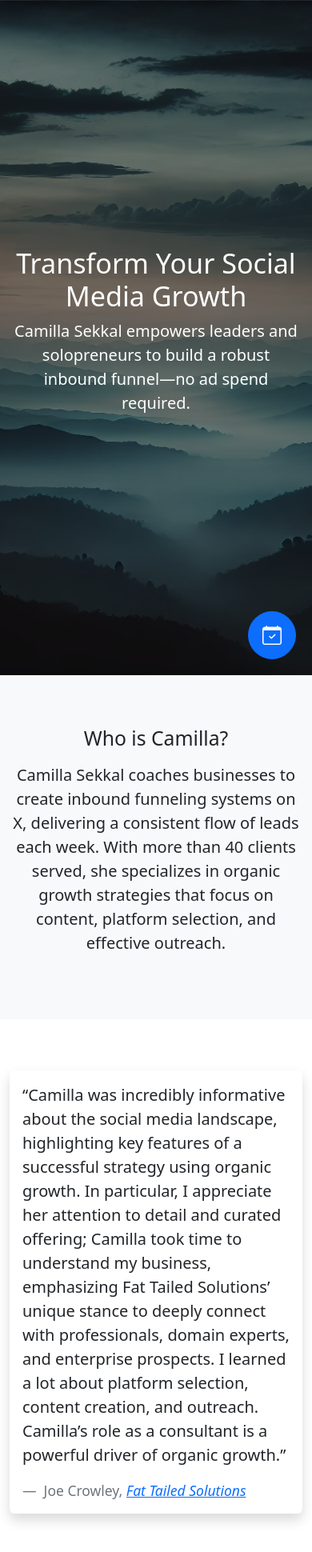
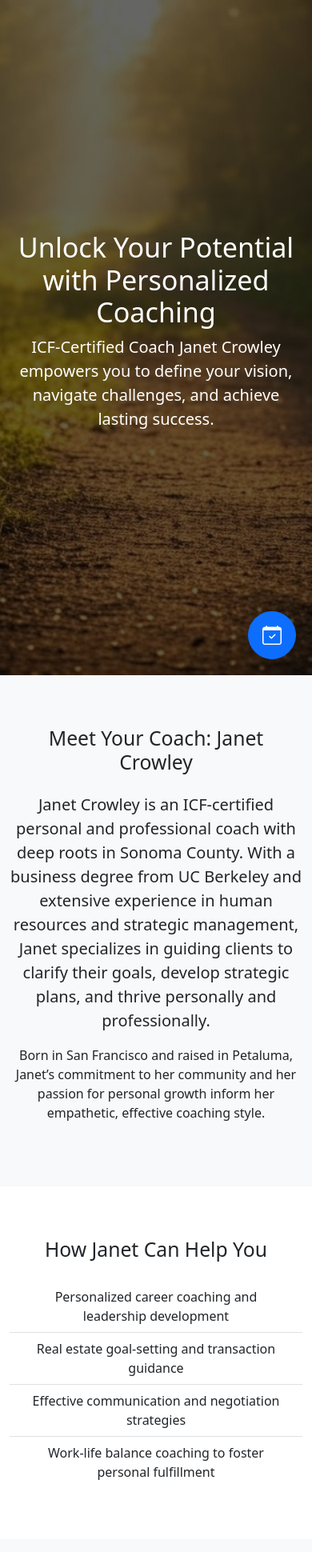
Before and after one commit to joseph-crowley/camilla-sekkal-site, a website: page src/index.html in a window 390 px wide. Shown: the top 1940 px of the page at 80% size. Drawn offline with nearby package versions, Linux system fonts and the light colour scheme.

Commit message:
janet site

```diff
--- a/src/index.html
+++ b/src/index.html
@@ -2,11 +2,8 @@
 <html lang="en">
   <head>
     <meta charset="UTF-8" />
-    <meta
-      name="viewport"
-      content="width=device-width, initial-scale=1, shrink-to-fit=no"
-    />
-    <title>Camilla Sekkal | Business Growth Consultant</title>
+    <meta name="viewport" content="width=device-width, initial-scale=1, shrink-to-fit=no"/>
+    <title>Janet Crowley | Personal & Professional Coaching</title>
     <!-- Bootstrap 5.3.3 CSS -->
     <link
       href="https://cdn.jsdelivr.net/npm/bootstrap@5.3.3/dist/css/bootstrap.min.css"
@@ -14,7 +11,7 @@
       integrity="sha384-QWTKZyjpPEjISv5WaRU9OFeRpok6YctnYmDr5pNlyT2bRjXh0JMhjY6hW+ALEwIH"
       crossorigin="anonymous"
     />
-    <!-- Animate.css for subtle animations -->
+    <!-- Animate.css -->
     <link
       rel="stylesheet"
       href="https://cdnjs.cloudflare.com/ajax/libs/animate.css/4.1.1/animate.min.css"
@@ -25,35 +22,28 @@
       href="https://cdn.jsdelivr.net/npm/bootstrap-icons@1.10.5/font/bootstrap-icons.css"
     />
     <style>
-      /* Hero Section Styling */
       .hero-section {
         position: relative;
-        background: url("background.webp") no-repeat center
-          center;
+        background: url("background.jpg") no-repeat center center;
         background-size: cover;
         height: 100vh;
         color: #fff;
       }
       .hero-overlay {
         position: absolute;
-        top: 0;
-        left: 0;
-        width: 100%;
-        height: 100%;
-        background-color: rgba(0, 0, 0, 0.5);
+        top: 0; left: 0;
+        width: 100%; height: 100%;
+        background-color: rgba(0, 0, 0, 0.6);
       }
       .hero-content {
         position: relative;
         z-index: 2;
       }
-      /* Floating CTA Button */
       .floating-cta {
         position: fixed;
-        bottom: 20px;
-        right: 20px;
+        bottom: 20px; right: 20px;
         z-index: 1050;
       }
-      /* Section padding */
       .section {
         padding: 4rem 0;
       }
@@ -65,59 +55,62 @@
       <div class="hero-overlay"></div>
       <div class="container text-center hero-content">
         <h1 class="display-4 animate__animated animate__fadeInDown">
-          Transform Your Social Media Growth
+          Unlock Your Potential with Personalized Coaching
         </h1>
         <p class="lead animate__animated animate__fadeInUp animate__delay-1s">
-          Camilla Sekkal empowers leaders and solopreneurs to build a robust
-          inbound funnel—no ad spend required.
+          ICF-Certified Coach Janet Crowley empowers you to define your vision, navigate challenges, and achieve lasting success.
         </p>
       </div>
     </section>
 
-    <!-- About / Bio Section -->
+    <!-- About Janet -->
     <section id="about" class="section bg-light">
       <div class="container">
-        <div class="row justify-content-center text-center">
-          <div class="col-md-8">
-            <h2 class="mb-3 animate__animated animate__fadeInUp">
-              Who is Camilla?
+        <div class="row align-items-center">
+          <div class="col-lg-8 offset-lg-2 text-center">
+            <h2 class="mb-4 animate__animated animate__fadeInUp">
+              Meet Your Coach: Janet Crowley
             </h2>
             <p class="lead animate__animated animate__fadeInUp animate__delay-1s">
-              Camilla Sekkal coaches businesses to create inbound funneling systems on
-              X, delivering a consistent flow of leads each week. With more than 40
-              clients served, she specializes in organic growth strategies that focus
-              on content, platform selection, and effective outreach.
+              Janet Crowley is an ICF-certified personal and professional coach with deep roots in Sonoma County. With a business degree from UC Berkeley and extensive experience in human resources and strategic management, Janet specializes in guiding clients to clarify their goals, develop strategic plans, and thrive personally and professionally.
+            </p>
+            <p class="animate__animated animate__fadeInUp animate__delay-2s">
+              Born in San Francisco and raised in Petaluma, Janet’s commitment to her community and her passion for personal growth inform her empathetic, effective coaching style.
             </p>
           </div>
         </div>
       </div>
     </section>
 
-    <!-- Testimonial Section -->
-    <section id="testimonial" class="section">
+    <!-- Coaching Services -->
+    <section id="services" class="section">
+      <div class="container">
+        <div class="row text-center">
+          <div class="col-md-8 offset-md-2">
+            <h2 class="mb-4 animate__animated animate__fadeInUp">How Janet Can Help You</h2>
+            <ul class="list-group list-group-flush animate__animated animate__fadeInUp animate__delay-1s">
+              <li class="list-group-item">Personalized career coaching and leadership development</li>
+              <li class="list-group-item">Real estate goal-setting and transaction guidance</li>
+              <li class="list-group-item">Effective communication and negotiation strategies</li>
+              <li class="list-group-item">Work-life balance coaching to foster personal fulfillment</li>
+            </ul>
+          </div>
+        </div>
+      </div>
+    </section>
+
+    <!-- Testimonial -->
+    <section id="testimonial" class="section bg-light">
       <div class="container">
         <div class="row justify-content-center">
           <div class="col-md-8">
             <div class="card shadow border-0 animate__animated animate__fadeInUp">
               <div class="card-body">
-                <blockquote class="blockquote mb-0">
-                  <p>
-                    “Camilla was incredibly informative about the social media landscape,
-                    highlighting key features of a successful strategy using organic growth.
-                    In particular, I appreciate her attention to detail and curated offering;
-                    Camilla took time to understand my business, emphasizing Fat Tailed
-                    Solutions’ unique stance to deeply connect with professionals, domain
-                    experts, and enterprise prospects. I learned a lot about platform selection,
-                    content creation, and outreach. Camilla’s role as a consultant is a powerful
-                    driver of organic growth.”
+                <blockquote class="blockquote text-center">
+                  <p class="mb-3">
+                    “Janet’s calm approach and attentive listening helped me clearly identify my goals and navigate challenges with confidence. Her insights were invaluable, leading to tangible results in both my professional and personal life.”
                   </p>
-                  <footer class="blockquote-footer mt-3">
-                    Joe Crowley, <cite title="Source Title"
-                      ><a href="https://fattailed.ai" target="_blank"
-                        >Fat Tailed Solutions</a
-                      ></cite
-                    >
-                  </footer>
+                  <footer class="blockquote-footer">Coaching Client</footer>
                 </blockquote>
               </div>
             </div>
@@ -126,39 +119,45 @@
       </div>
     </section>
 
-    <!-- Services Section -->
-    <section id="services" class="section bg-light">
-      <div class="container">
-        <div class="row justify-content-center text-center">
-          <div class="col-md-8">
-            <h2 class="mb-3 animate__animated animate__fadeInUp">What We Do</h2>
-            <p class="lead animate__animated animate__fadeInUp animate__delay-1s">
-              Camilla coaches businesses to build effective inbound funneling systems on
-              X, enabling organic lead generation every week—without the need for ad spend
-              or a large team.
-            </p>
-          </div>
-        </div>
+    <!-- Janet's Approach -->
+    <section id="approach" class="section">
+      <div class="container text-center">
+        <h2 class="mb-4 animate__animated animate__fadeInUp">Janet’s Coaching Philosophy</h2>
+        <p class="lead animate__animated animate__fadeInUp animate__delay-1s">
+          Janet believes coaching is a collaborative journey. By understanding your unique strengths, values, and aspirations, she creates a tailored coaching experience designed to empower your personal growth and success.
+        </p>
       </div>
     </section>
 
-    <!-- Floating Call-To-Action Button -->
+    <!-- Contact / CTA -->
+    <section id="contact" class="section bg-light">
+      <div class="container text-center">
+        <h2 class="mb-4 animate__animated animate__fadeInUp">Ready to Take the Next Step?</h2>
+        <p class="lead animate__animated animate__fadeInUp animate__delay-1s">
+          Schedule your complimentary consultation and discover how coaching can transform your life.
+        </p>
+        <a href="https://calendly.com/camilla-sekkal/connecting-calls" class="btn btn-primary btn-lg animate__animated animate__pulse animate__infinite">
+          Schedule a Consultation
+        </a>
+      </div>
+    </section>
+
+    <!-- Floating CTA Button -->
     <a
       href="https://calendly.com/camilla-sekkal/connecting-calls"
       class="btn btn-primary btn-lg rounded-circle floating-cta animate__animated animate__pulse animate__infinite"
       title="Schedule a Consultation"
       role="button"
-      style="width: 60px; height: 60px; display: flex; align-items: center; justify-content: center;"
-    >
+      style="width:60px;height:60px;display:flex;align-items:center;justify-content:center;">
       <span class="visually-hidden">Schedule a Call</span>
-      <i class="bi bi-calendar-check" style="font-size: 1.5rem;"></i>
+      <i class="bi bi-calendar-check" style="font-size:1.5rem;"></i>
     </a>
 
-    <!-- Bootstrap 5.3.3 Bundle with Popper -->
+    <!-- Bootstrap 5 JS Bundle -->
     <script
       src="https://cdn.jsdelivr.net/npm/bootstrap@5.3.3/dist/js/bootstrap.bundle.min.js"
       integrity="sha384-YvpcrYf0tY3lHB60NNkmXc5s9fDVZLESaAA55NDzOxhy9GkcIdslK1eN7N6jIeHz"
-      crossorigin="anonymous"
-    ></script>
+      crossorigin="anonymous">
+    </script>
   </body>
 </html>
```
Also changed, not shown: src/background.jpg (added), src/favicon.ico, src/portrait.jpg.
